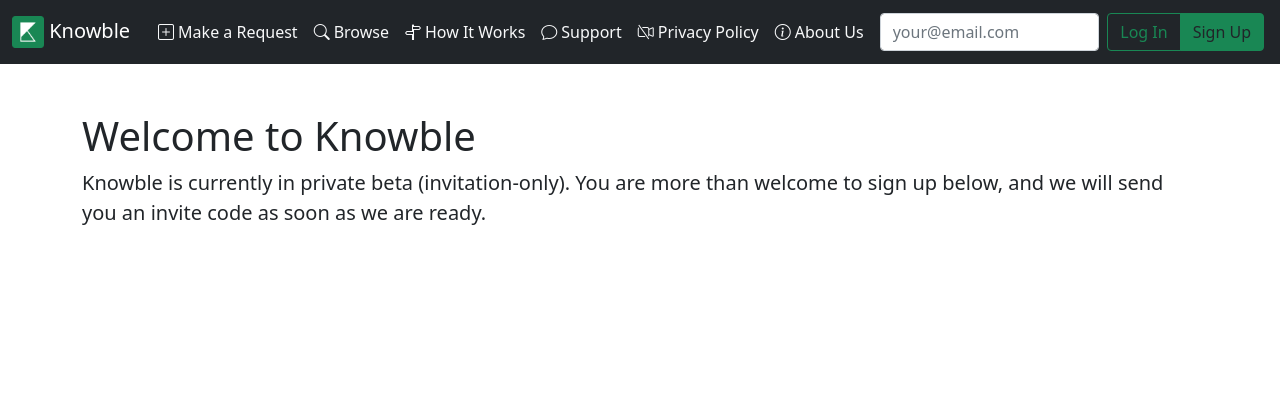
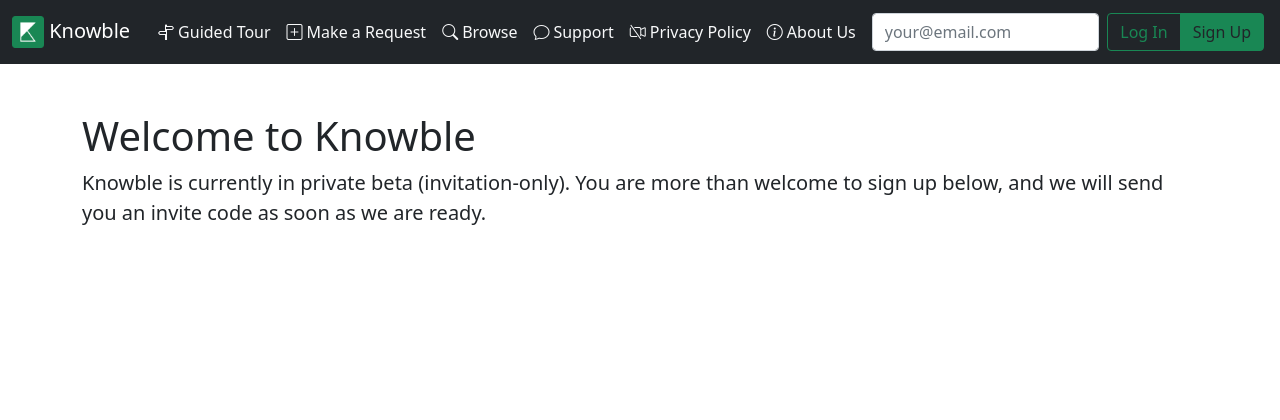
Before and after one commit to rlid/lumi, a Flask app: page / in a window 1280 px wide. Shown: the top 420 px of the page. Run offline with Flask 2, Linux system fonts and the light colour scheme; some libraries are stand-ins or nearby versions.

Commit message:
- changed "How It Works" to "Guided Tour" - top navbar now expands for only xl and larger

```diff
--- a/app/templates/macros.html
+++ b/app/templates/macros.html
@@ -38,7 +38,7 @@
 
 
 {% macro render_navbar() %}
-    <nav class="navbar sticky-top navbar-expand-lg navbar-dark bg-dark">
+    <nav class="navbar sticky-top navbar-expand-xl navbar-dark bg-dark">
         <div class="container-fluid">
             <a class='navbar-brand' href='{{ url_for('index') }}'>
                 <img src='{{ url_for('static', filename='apple-touch-icon.png') }}' width='32' height='32'
@@ -53,6 +53,10 @@
             <div class="collapse navbar-collapse" id="navbarSupportedContent">
                 <ul class="navbar-nav mx-0 my-1 px-1">
                     <li class="nav-item text-nowrap rounded btn-outline-success">
+                        <a class="nav-link text-center text-light" href="#">
+                            <i class="bi bi-signpost-split me-1"></i>Guided Tour</a>
+                    </li>
+                    <li class="nav-item text-nowrap rounded btn-outline-success">
                         <a class="nav-link text-center text-light" aria-current="page" href="#">
                             <i class="bi bi-plus-square me-1"></i>Make a Request
                         </a>
@@ -60,10 +64,6 @@
                     <li class="nav-item text-nowrap rounded btn-outline-success">
                         <a class="nav-link text-center text-light" href="#">
                             <i class="bi bi-search me-1"></i>Browse</a>
-                    </li>
-                    <li class="nav-item text-nowrap rounded btn-outline-success">
-                        <a class="nav-link text-center text-light" href="#">
-                            <i class="bi bi-signpost-split me-1"></i>How It Works</a>
                     </li>
                     <li class="nav-item text-nowrap rounded btn-outline-success">
                         <a class="nav-link text-center text-light" href="#">
```
